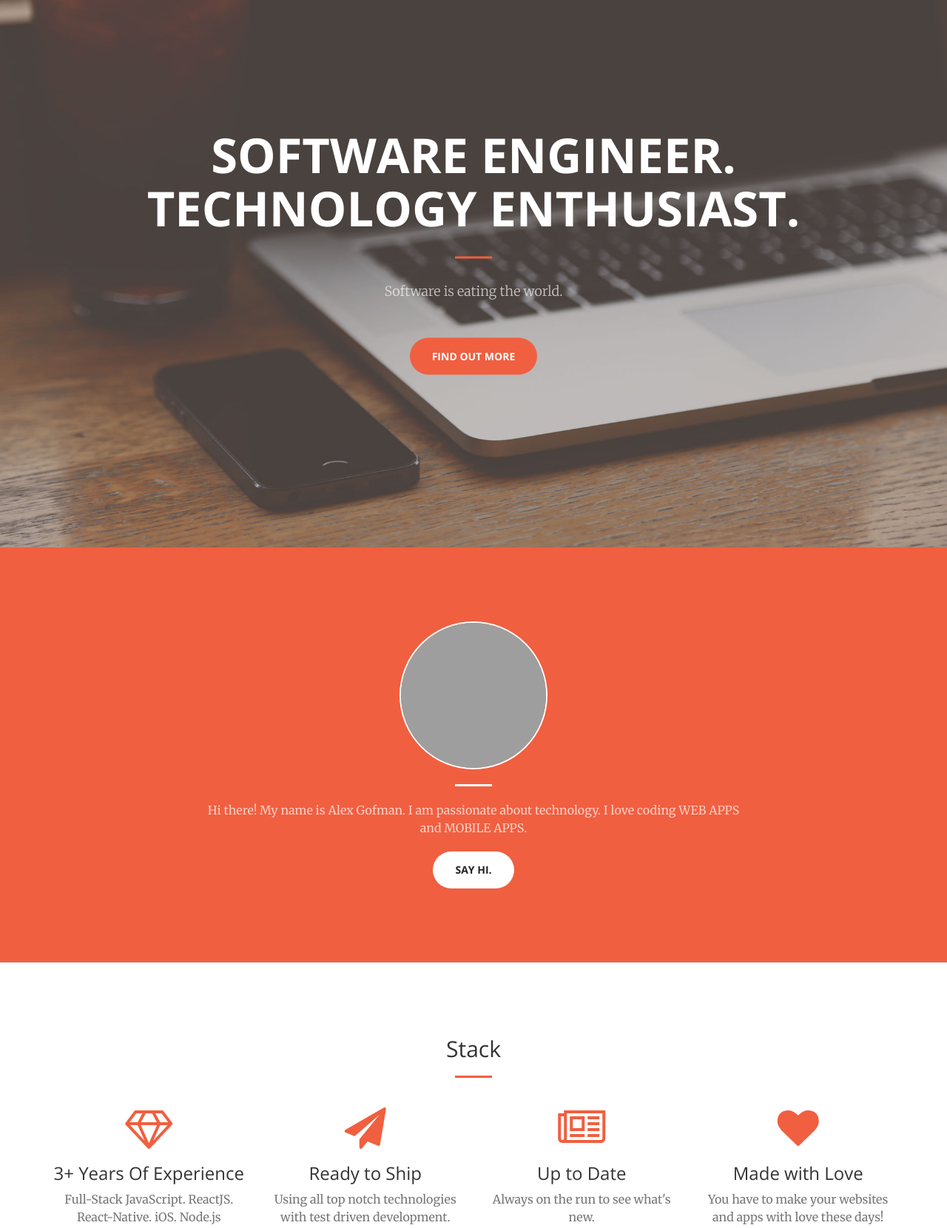
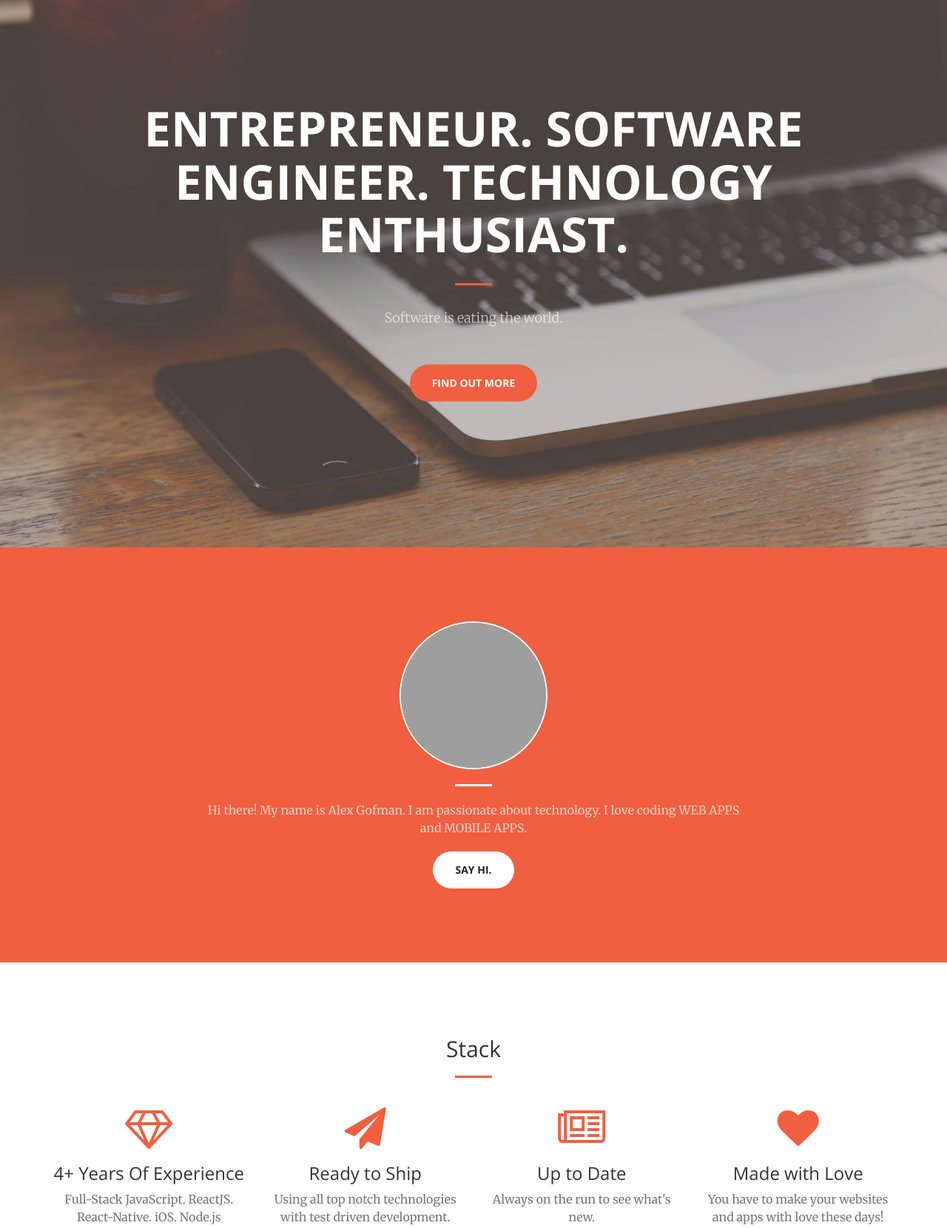
Before and after one commit to alexgofman/alexgofman.github.io, a plain HTML site: page index.html in a window 1280 px wide. Shown: the part 60-1720 px from the top of the page at 74% size. Drawn offline with nearby package versions, Linux system fonts and the light colour scheme; grey boxes are pictures that could not be loaded.

Commit message:
update site

```diff
--- a/index.html
+++ b/index.html
@@ -74,7 +74,7 @@
     <header>
         <div class="header-content">
             <div class="header-content-inner">
-                <h1>Software Engineer. Technology Enthusiast.</h1>
+                <h1>Entrepreneur. Software Engineer. Technology Enthusiast.</h1>
                 <hr>
                 <p>Software is eating the world.</p>
                 <a href="#about" class="btn btn-primary btn-xl page-scroll">Find Out More</a>
@@ -115,7 +115,7 @@
                 <div class="col-lg-3 col-md-6 text-center">
                     <div class="service-box">
                         <i class="fa fa-4x fa-diamond wow bounceIn text-primary"></i>
-                        <h3>3+ Years Of Experience</h3>
+                        <h3>4+ Years Of Experience</h3>
                         <p class="text-muted">Full-Stack JavaScript. ReactJS. React-Native. iOS. Node.js</p>
                     </div>
                 </div>
```
